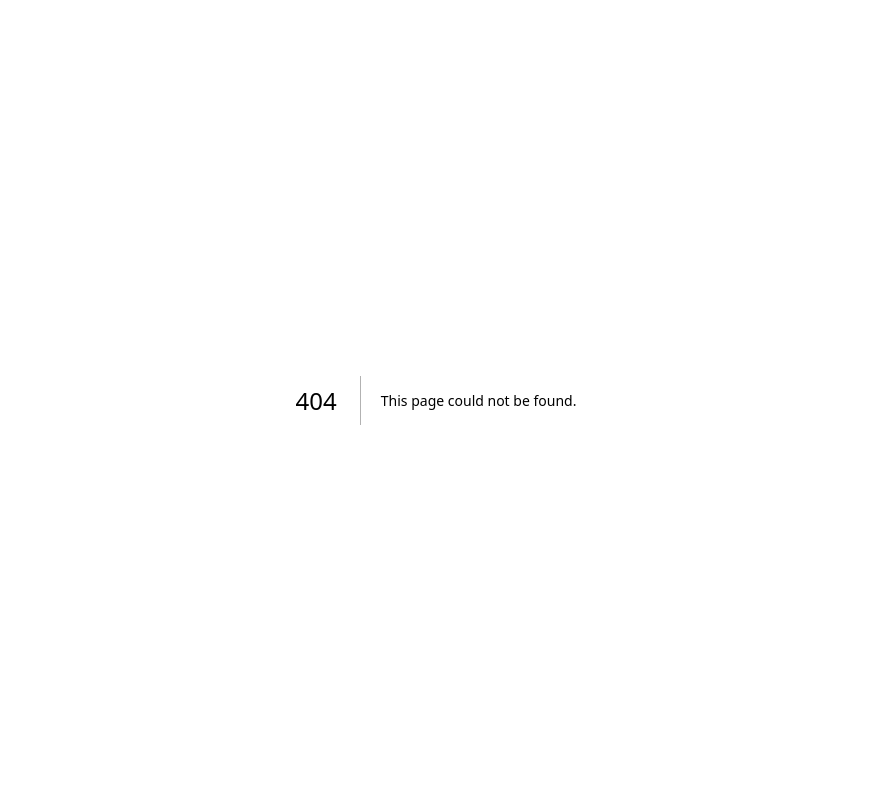
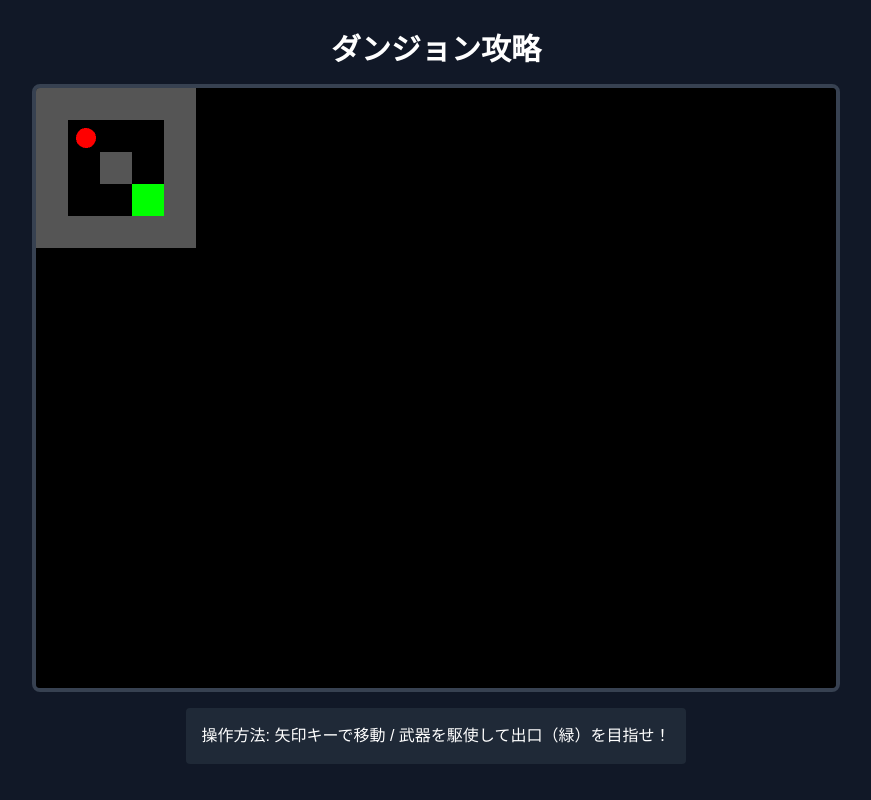
Before and after one commit to masatoshim/dungeon-game, a Next.js app: page /play/1 in a window 1280 px wide. Before the commit this address had no page. Shown: the whole page, without its empty margins (204-1075 px from the left). Built offline with nearby package versions, Linux system fonts and the light colour scheme.

Commit message:
init commit

```diff
--- /dev/null
+++ b/app/play/[id]/page.tsx
@@ -0,0 +1,26 @@
+'use client';
+import dynamic from 'next/dynamic';
+
+// Phaserはブラウザでのみ動作するため、SSRを無効にしてインポート
+const GameCanvas = dynamic(() => import('@/components/GameCanvas'), { ssr: false });
+
+export default function PlayPage() {
+  // 本来はここでDB（Supabase等）からデータをfetchする
+  const mockMapData = [
+    [1, 1, 1, 1, 1],
+    [1, 0, 0, 0, 1],
+    [1, 0, 1, 0, 1],
+    [1, 0, 0, 3, 1],
+    [1, 1, 1, 1, 1],
+  ];
+
+  return (
+    <main className="flex flex-col items-center p-8 bg-gray-900 min-h-screen text-white">
+      <h1 className="text-3xl font-bold mb-4">ダンジョン攻略</h1>
+      <GameCanvas mapData={mockMapData} />
+      <div className="mt-4 p-4 bg-gray-800 rounded">
+        <p>操作方法: 矢印キーで移動 / 武器を駆使して出口（緑）を目指せ！</p>
+      </div>
+    </main>
+  );
+}
--- /dev/null
+++ b/components/GameCanvas.tsx
@@ -0,0 +1,36 @@
+'use client';
+import { useEffect, useRef } from 'react';
+import Phaser from 'phaser';
+import { MainScene } from '@/game/scenes/MainScene';
+
+interface GameCanvasProps {
+  mapData: number[][];
+}
+
+export default function GameCanvas({ mapData }: GameCanvasProps) {
+  const gameRef = useRef<HTMLDivElement>(null);
+
+  useEffect(() => {
+    if (!gameRef.current) return;
+
+    const config: Phaser.Types.Core.GameConfig = {
+      type: Phaser.AUTO,
+      width: 800,
+      height: 600,
+      parent: gameRef.current,
+      physics: { default: 'arcade' },
+      scene: [MainScene],
+    };
+
+    const game = new Phaser.Game(config);
+
+    // シーンが準備できたらデータを渡して開始
+    game.scene.start('MainScene', { mapData });
+
+    return () => {
+      game.destroy(true); // コンポーネント破棄時にゲームも終了
+    };
+  }, [mapData]);
+
+  return <div ref={gameRef} className="border-4 border-gray-700 rounded-lg overflow-hidden" />;
+}
--- /dev/null
+++ b/game/scenes/MainScene.ts
@@ -0,0 +1,32 @@
+import Phaser from 'phaser';
+
+export class MainScene extends Phaser.Scene {
+  private mapData!: number[][]; // ステージデータ（2次元配列）
+
+  constructor() {
+    super('MainScene');
+  }
+
+  // Next.jsから渡されたデータを受け取る
+  init(data: { mapData: number[][] }) {
+    this.mapData = data.mapData;
+  }
+
+  create() {
+    const tileSize = 32;
+    // 受け取ったデータを元にタイルを描画
+    this.mapData.forEach((row, y) => {
+      row.forEach((tileType, x) => {
+        if (tileType === 1) { // 壁
+          this.add.rectangle(x * tileSize, y * tileSize, tileSize, tileSize, 0x555555).setOrigin(0);
+        } else if (tileType === 3) { // 出口
+          this.add.rectangle(x * tileSize, y * tileSize, tileSize, tileSize, 0x00ff00).setOrigin(0);
+        }
+      });
+    });
+
+    // プレイヤーの生成など
+    const player = this.add.circle(50, 50, 10, 0xff0000);
+    this.physics.add.existing(player);
+  }
+}
```
Also changed, not shown: package.json (+6 -5 lines), 1 other file (tests, documents, lock files or other folders).
